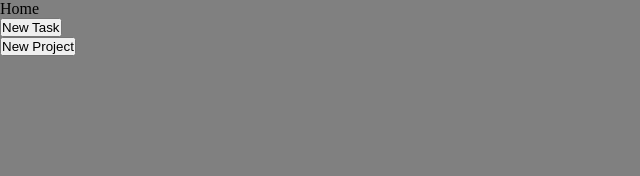
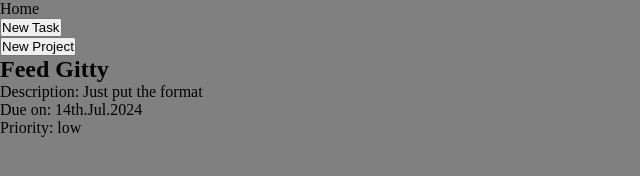
Before and after one commit to FukcThat/To-do, a website built with webpack: page dist/index.html in a window 1280 px wide. Shown: the whole page, without its empty margins (0-640 px from the left). Built offline with nearby package versions, Linux system fonts and the light colour scheme.

Commit message:
FEAT: To-Do's render onto the Screen

```diff
--- a/src/data.js
+++ b/src/data.js
@@ -10,7 +10,8 @@ homeProject.addTodo(
   new Todo(
     "Feed Gitty",
     "Just put the format",
-    format(new Date(), "do.MMM.yyyy")
+    format(new Date(), "do.MMM.yyyy"),
+    "low"
   )
 );
 
--- a/src/index.js
+++ b/src/index.js
@@ -4,8 +4,12 @@ import Todo from "./todo";
 import { projectData } from "./data";
 import { initTodoModal } from "./todo-modal";
 import { initProjectModal } from "./project-modal";
-import { renderProjects } from "./render";
+import { renderProjects, renderTodos } from "./render";
 
 initTodoModal();
 initProjectModal();
 renderProjects(projectData);
+
+projectData.forEach((project) => {
+  renderTodos(project.getTodoList());
+});
--- a/src/project-modal.js
+++ b/src/project-modal.js
@@ -25,11 +25,9 @@ const closeModal = () => {
 };
 
 const submitProjectForm = () => {
-  console.log("Tada!");
-
   // Validate input (perhaps later)
   if (projectNameInput.value === "") {
-    window.alert("Cheers");
+    window.alert("Be so kind and actually give it name, ok?");
   } else {
     // Create a new Project Object with data from Form
     const newProject = new Project(projectNameInput.value);
@@ -37,16 +35,14 @@ const submitProjectForm = () => {
     // Add new project to projects array
     projectData.push(newProject);
 
+    // Re-render Projects Array and close Modal
     closeModal();
     renderProjects(projectData);
   }
-
-  // Rerender Projects Array
 };
 
 export const initProjectModal = () => {
   openModalBtn.addEventListener("click", openModal);
   closeModalBtn.addEventListener("click", closeModal);
-
   projectSubBtn.addEventListener("click", submitProjectForm);
 };
--- a/src/render.js
+++ b/src/render.js
@@ -1,3 +1,5 @@
+import Todo from "./todo";
+
 export const renderProjects = (projects) => {
   const projectContainer = document.querySelector(".project-continer");
   projectContainer.innerHTML = "";
@@ -9,3 +11,36 @@ export const renderProjects = (projects) => {
     projectContainer.appendChild(projectDiv);
   });
 };
+
+export const renderTodos = (todoList) => {
+  const todoContainer = document.querySelector(".todo-container");
+  todoContainer.innerHTML = "";
+
+  todoList.forEach((todo) => {
+    const todoDiv = document.createElement("div");
+
+    //Title
+    let todoTitle = document.createElement("h2");
+    todoTitle.textContent = todo.title;
+    todoDiv.appendChild(todoTitle);
+
+    // Description
+    let todoDesc = document.createElement("p");
+    todoDesc.textContent = `Description: ${todo.description}`;
+    todoDiv.appendChild(todoDesc);
+
+    // Due Date
+    let todoDueDate = document.createElement("p");
+    todoDueDate.textContent = `Due on: ${todo.dueDate}`;
+    todoDiv.appendChild(todoDueDate);
+
+    // Priority
+    let todoPrio = document.createElement("p");
+    todoPrio.textContent = `Priority: ${todo.priority}`;
+    todoDiv.appendChild(todoPrio);
+
+    // Project Choice
+
+    todoContainer.appendChild(todoDiv);
+  });
+};
```
Also changed, not shown: dist/index.html, dist/main.js.
